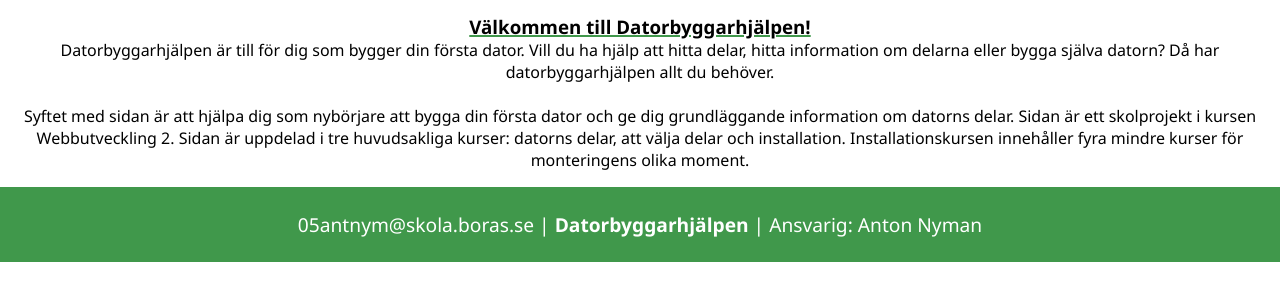
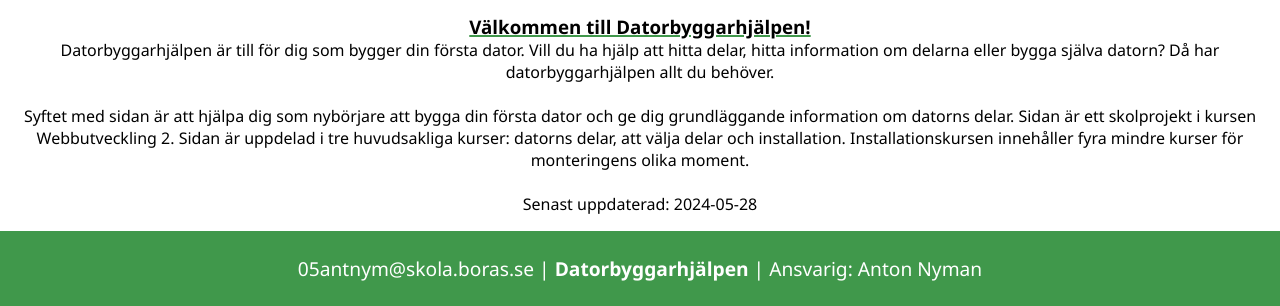
Before and after one commit to nymananton/webbutveckling, a plain HTML site: page index.html in a window 1280 px wide. Shown: the part 728-1034 px from the top of the page. Before the commit the page ends 990 px from the top, so only its background shows below. Drawn offline with Linux system fonts and the light colour scheme.

Commit message:
Update index.html

```diff
--- a/index.html
+++ b/index.html
@@ -35,7 +35,8 @@
         <div class="indexinfo">
             <h3 class="deltitel index">Välkommen till Datorbyggarhjälpen!</h3>
             <p class="index">Datorbyggarhjälpen är till för dig som bygger din första dator. Vill du ha hjälp att hitta delar, hitta information om delarna eller bygga själva datorn? Då har datorbyggarhjälpen allt du behöver.</p><br>
-            <p class="index">Syftet med sidan är att hjälpa dig som nybörjare att bygga din första dator och ge dig grundläggande information om datorns delar. Sidan är ett skolprojekt i kursen Webbutveckling 2. Sidan är uppdelad i tre huvudsakliga kurser: datorns delar, att välja delar och installation. Installationskursen innehåller fyra mindre kurser för monteringens olika moment. </p>
+            <p class="index">Syftet med sidan är att hjälpa dig som nybörjare att bygga din första dator och ge dig grundläggande information om datorns delar. Sidan är ett skolprojekt i kursen Webbutveckling 2. Sidan är uppdelad i tre huvudsakliga kurser: datorns delar, att välja delar och installation. Installationskursen innehåller fyra mindre kurser för monteringens olika moment. </p> <br>
+            <p class="index">Senast uppdaterad: 2024-05-28</p>
         </div>
 
         <footer class="">
```
